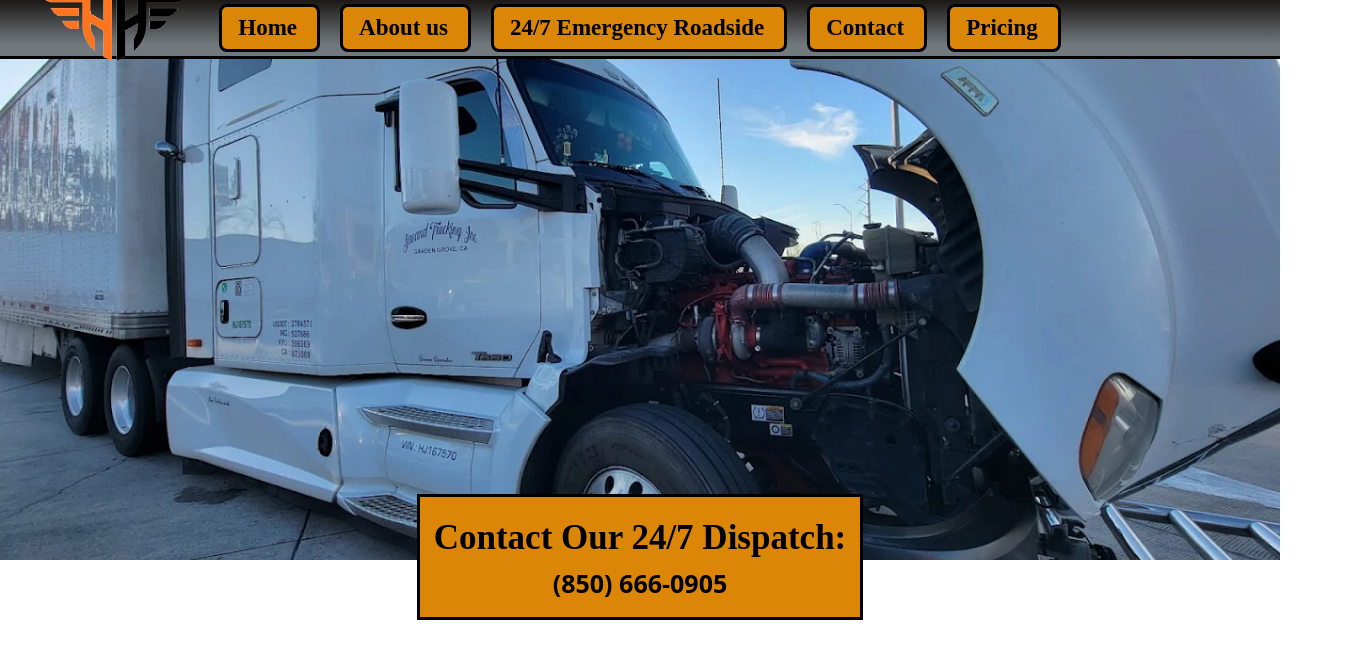
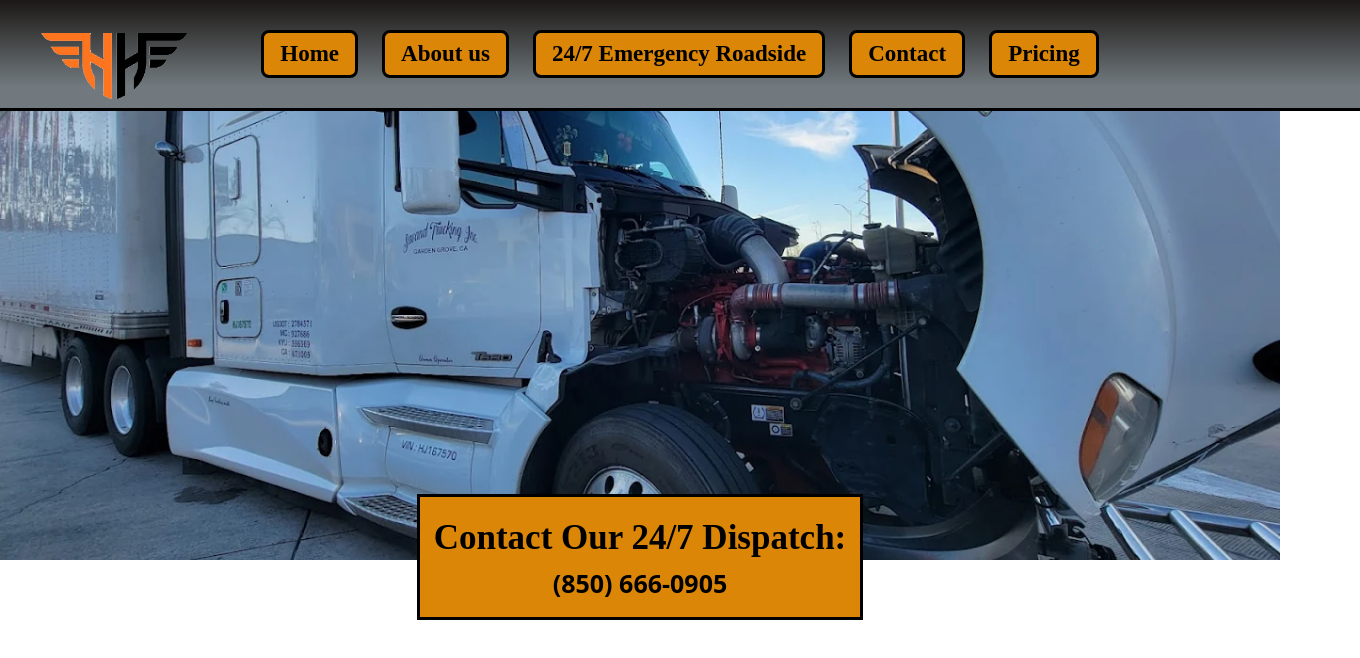
Before and after one commit to KennerHayth/roadside-assistance-web, a React (Vite) app: page / in a window 1280 px wide. Shown: the top 658 px of the page, 1360 px wide, since content can reach past the window. Built offline with nearby package versions, Linux system fonts and the light colour scheme.

Commit message:
correcting file naming

```diff
--- a/src/App.tsx
+++ b/src/App.tsx
@@ -1,4 +1,4 @@
-import Home from "./pages/Home";
+import Home from "./pages/home";
 
 function App(){
   return (
--- a/src/components/Banner.tsx
+++ b/src/components/Banner.tsx
@@ -1,4 +1,3 @@
-
 import Button from "./Button"
 
 export default function Banner(){
@@ -12,14 +11,14 @@ export default function Banner(){
         backgroundImage: "linear-gradient(to bottom, #1b1815, #71797E 80%)",
         borderBottom: "solid",
         borderBottomColor: "black",
-        // padding: "30px 40px",
-        fontFamily: "'Cinzel', serif",display: "flex",height:"7vh"
+        padding: "30px 40px",
+        fontFamily: "'Cinzel', serif",
 
     }}>
-    <div style = {{display: "flex"}}>
-    <img src="/LOGO_transparent.PNG" alt= "Highway Heros Logo" style={{width: "150px", left: "40px", height:"auto",top: "50%",transform: "translateY(-50%)", position: "absolute",}}/>
+    <div style = {{flex: 1}}>
+    <img src="/LOGO_transparent.PNG" alt= "Highway Heros Logo" style={{width: "150px", left: "40px", height:"auto",position: "absolute"}}/>
       </div>
-      <div style = {{flex: 1, display:"flex", gap: "20px", alignItems:"center",justifyContent: "center",}}>
+      <div style = {{flex: 1, display:"flex", justifyContent: "center", gap:"24px"}}>
         <Button label="Home" onClick={()=>{}} variant="primary"/>
         <Button label="About us" onClick={()=>{}} variant="primary"/>
         <Button label="24/7 Emergency Roadside" onClick={()=>{}} variant="primary"/>
--- a/src/components/Button.tsx
+++ b/src/components/Button.tsx
@@ -15,6 +15,7 @@ export default function Button ({label, onClick, variant="primary"}: ButtonProps
     return (
         <button
             onClick={onClick}
-            style= {{...styles[variant],fontWeight:"900", background: "#db8606",padding:"8px 16px", cursor:"pointer", height:"auto", width: "auto", justifyContent:"center",paddingRight:"20px"}} > {label}</button>
+
+            style= {{...styles[variant],fontWeight:"900", background: "#db8606",padding:"8px 16px", cursor:"pointer",}} > {label}</button>
     )
 }
```
